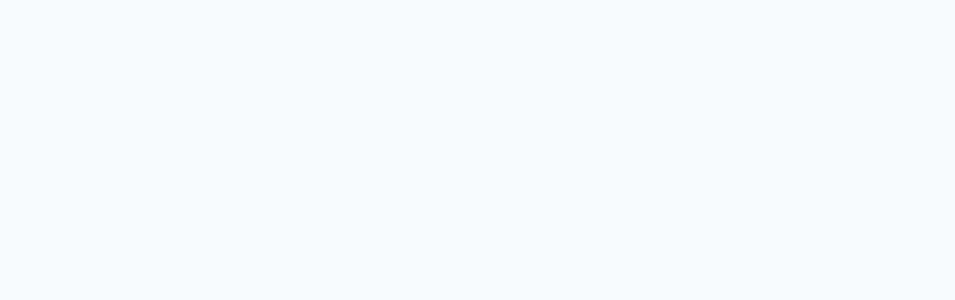
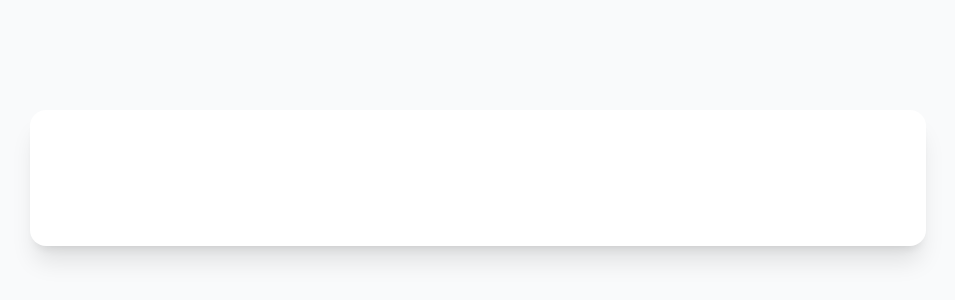
Before and after one commit to Abusadiq006/bridge-pay-dashboard, a React (Vite) app: page /login in a window 1280 px wide. Shown: the part 222-522 px from the top of the page, without its empty margins (162-1117 px from the left). Built offline with nearby package versions, Linux system fonts and the light colour scheme; a web font is replaced by a local one.

Commit message:
adding div

```diff
--- a/src/pages/Login.jsx
+++ b/src/pages/Login.jsx
@@ -18,6 +18,10 @@ const Login = () => {
         <div className="min-h-screen flex items-center justify-center bg-gray-50">
             <div className="max-w-4xl w-full bg-white md:rounded-2xl md:shadow-xl flex overflow-hidden">
 
+                {/* Left Side: Form */}
+                <div className="w-full md:w-1/2 p-8 md:p-12">
+                    <div className="mb-10"></div>
+                </div>
             </div>
         </div>
     )
```
